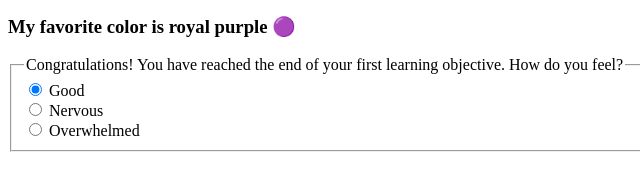
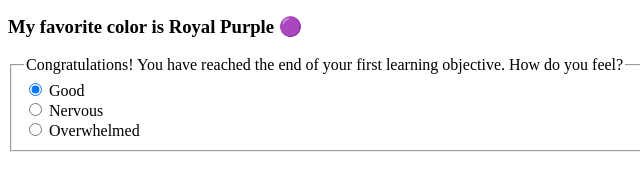
Before and after one commit to K1ngHandy/Opening-Your-First-Web-Application, a plain HTML site: page index.html in a window 1280 px wide. Shown: the part 184-354 px from the top of the page, 0-640 px from the left. Drawn offline with Linux system fonts and the light colour scheme.

Commit message:
complete

```diff
--- a/index.html
+++ b/index.html
@@ -36,7 +36,7 @@
     -->
   <h3>
     My favorite color is
-    royal purple 🟣
+    Royal Purple 🟣
   </h3>
 
   <!--
```
